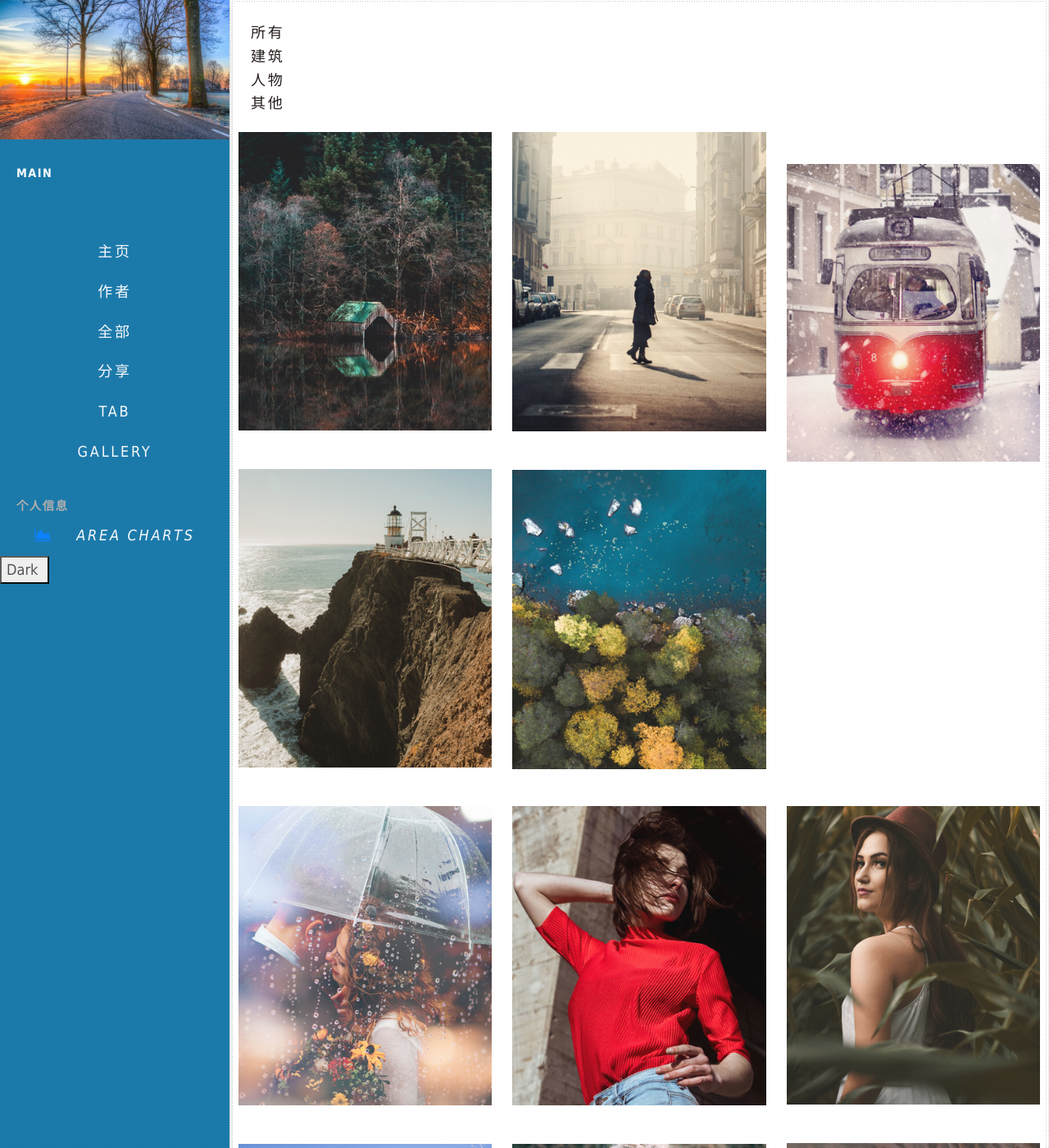
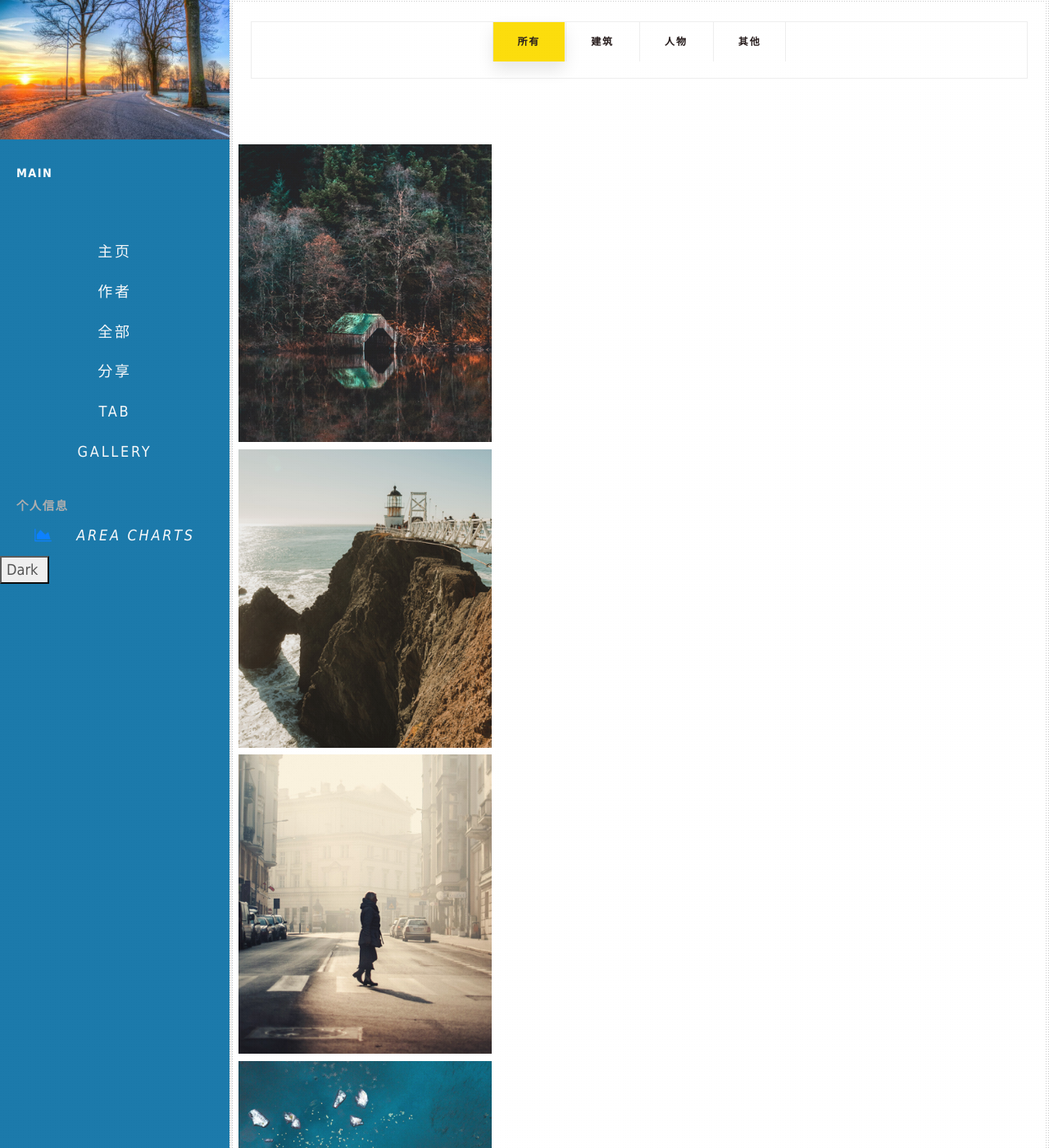
Before and after one commit to nengwuzhi/nengwuzhi.github.ioce, a Jekyll site: the page built from pages/gallery.html, in a window 1280 px wide and 1400 px high. Shown: the whole window at 82% size. Built offline with Jekyll 4.4.1, drawn with Linux system fonts in a browser that asks for light colours; nearby versions of some CDN libraries.

Commit message:
Update main.css

```diff
--- a/css/main.css
+++ b/css/main.css
@@ -162,6 +162,127 @@
     background-repeat: no-repeat;
     background-position: center center;
 }
+/* Home Galllery Area css
+============================================================================================ */
+.home_gallery_area {
+  background: #f9f9ff;
+}
+
+.home_gallery_area .button_more {
+  text-align: center;
+  margin-top: 80px;
+}
+
+.isotope_fillter {
+  background: #ffffff;
+  border: 1px solid #eeeeee;
+  margin-bottom: 80px;
+}
+
+.isotope_fillter .gallery_filter {
+  text-align: center;
+}
+
+.isotope_fillter .gallery_filter li {
+  display: inline-block;
+  border-left: 1px solid #eeeeee;
+  margin-right: -4px;
+}
+
+.isotope_fillter .gallery_filter li a {
+  font-size: 12px;
+  font-family: "Poppins", sans-serif;
+  font-weight: 600;
+  text-transform: uppercase;
+  color: #222222;
+  line-height: 48px;
+  display: inline-block;
+  padding: 0px 30px;
+  margin: 0px;
+}
+
+.isotope_fillter .gallery_filter li:last-child {
+  border-right: 1px solid #eeeeee;
+  margin-right: 0px;
+}
+
+.isotope_fillter .gallery_filter li:hover a, .isotope_fillter .gallery_filter li.active a {
+  background: #fcdc00;
+  -webkit-box-shadow: 0px 10px 20px 0px rgba(0, 0, 0, 0.1);
+  box-shadow: 0px 10px 20px 0px rgba(0, 0, 0, 0.1);
+}
+
+.gallery_f_inner {
+  margin-bottom: -30px;
+}
+
+.h_gallery_item {
+  position: relative;
+  overflow: hidden;
+  margin-bottom: 30px;
+}
+
+.h_gallery_item:before {
+  content: "";
+  width: 100%;
+  height: 100%;
+  position: absolute;
+  left: 0px;
+  top: 0px;
+  background: rgba(0, 0, 0, 0.5);
+  opacity: 0;
+  -webkit-transition: all 300ms ease;
+  -o-transition: all 300ms ease;
+  transition: all 300ms ease;
+}
+
+.h_gallery_item img {
+  width: 100%;
+}
+
+.h_gallery_item .hover {
+  position: absolute;
+  bottom: 30px;
+  left: 0px;
+  width: 100%;
+  text-align: center;
+  -webkit-transition: all 300ms ease;
+  -o-transition: all 300ms ease;
+  transition: all 300ms ease;
+}
+
+.h_gallery_item .hover h4 {
+  color: #fff;
+  font-size: 18px;
+  font-weight: 600;
+  font-family: "Poppins", sans-serif;
+}
+
+.h_gallery_item .hover .light {
+  color: #fff;
+  font-size: 30px;
+  opacity: 0;
+  -webkit-transition: all 300ms ease;
+  -o-transition: all 300ms ease;
+  transition: all 300ms ease;
+}
+
+.h_gallery_item:hover:before {
+  opacity: 1;
+}
+
+.h_gallery_item:hover .hover {
+  bottom: 50%;
+  -webkit-transform: translateY(50%);
+  -ms-transform: translateY(50%);
+  transform: translateY(50%);
+}
+
+.h_gallery_item:hover .hover .light {
+  opacity: 1;
+}
+
+/* End Home Galllery Area css
 /*
 *
 * ==========================================
```
